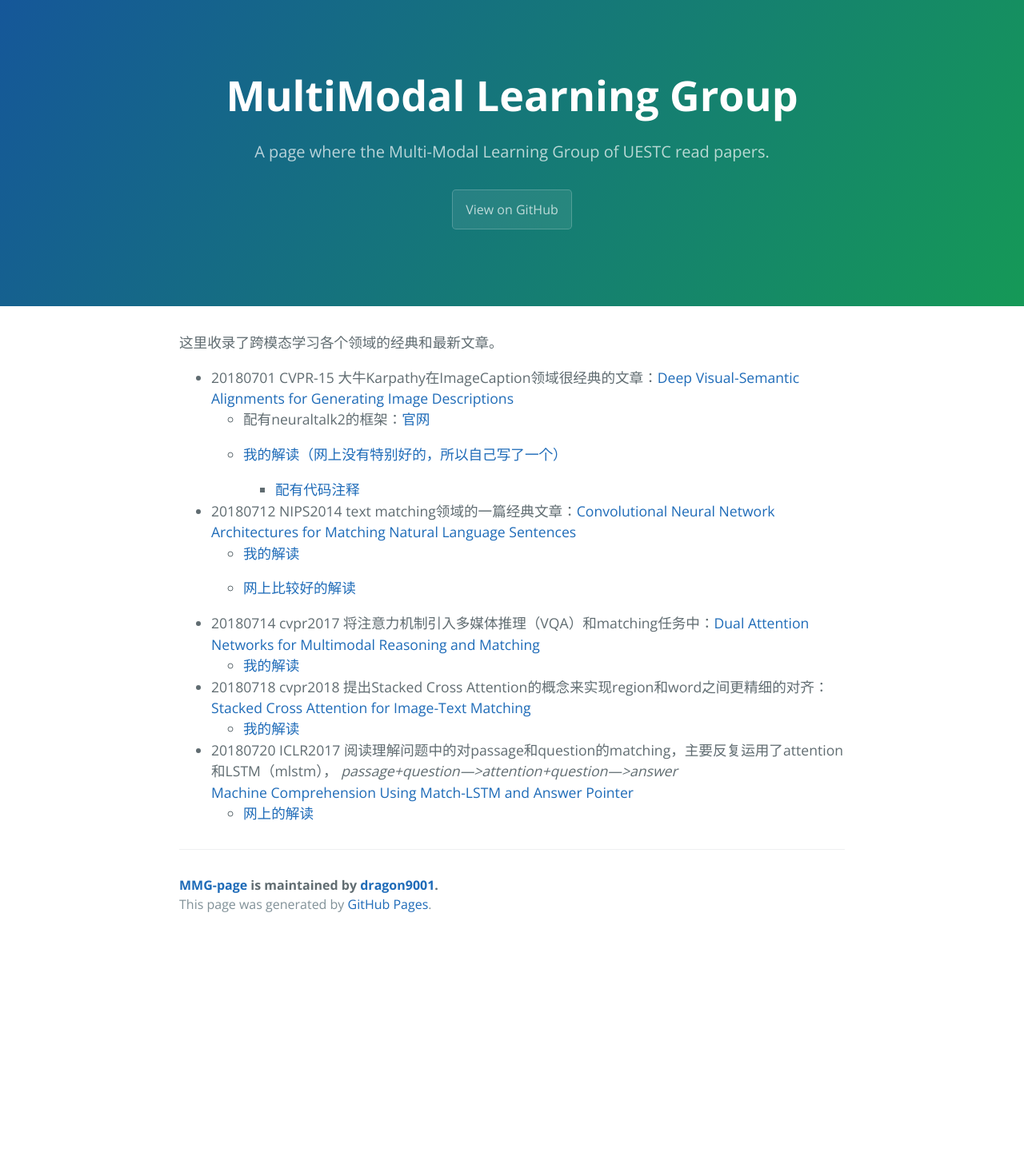
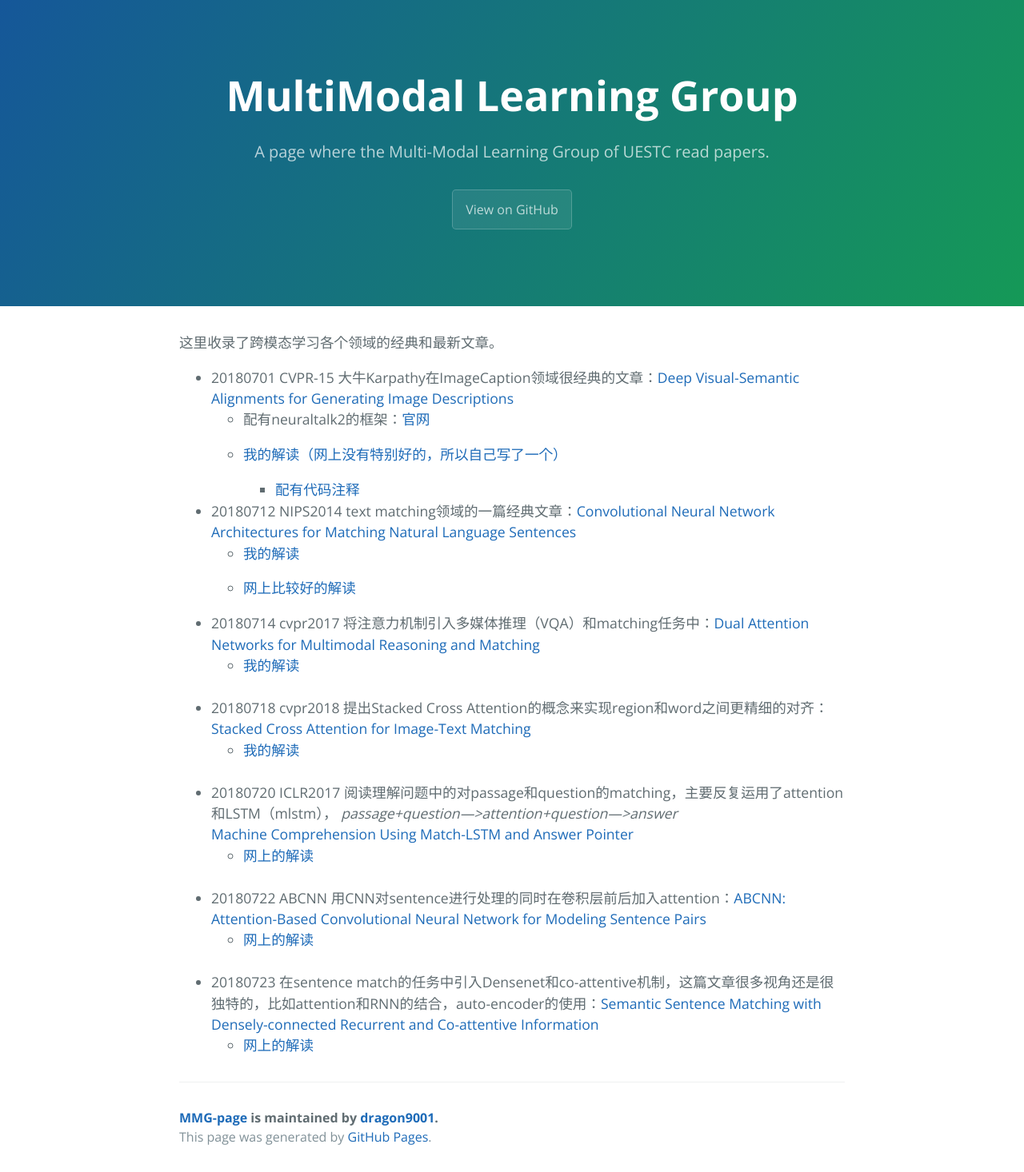
Before and after one commit to dragon9001/MMG-page, a Jekyll site: the page built from docs/mml_awesome_paper.md, in a window 1280 px wide. Shown: the whole page at 80% size. Built offline with Jekyll 4.4.1, drawn with Linux system fonts in a browser that asks for light colours; our own code applies the rules of GitHub Pages for plain Markdown files; before the commit the page ends 1175 px from its top, so only the background shows below that.

Commit message:
add densely co-attention

```diff
--- a/docs/mml_awesome_paper.md
+++ b/docs/mml_awesome_paper.md
@@ -15,13 +15,21 @@
 
 - 20180714 cvpr2017 将注意力机制引入多媒体推理（VQA）和matching任务中：[Dual Attention Networks for Multimodal Reasoning and Matching](https://arxiv.org/abs/1611.00471)
 	- [我的解读](https://zhuanlan.zhihu.com/p/39764622)
-
+<br/><br/>
 
 - 20180718 cvpr2018 提出Stacked Cross Attention的概念来实现region和word之间更精细的对齐：[Stacked Cross Attention for Image-Text Matching](https://arxiv.org/abs/1803.08024)
 	- [我的解读](https://zhuanlan.zhihu.com/p/40198445)
-
+<br/><br/>
 
 - 20180720 ICLR2017 阅读理解问题中的对passage和question的matching，主要反复运用了attention和LSTM（mlstm），
 *passage+question--->attention+question--->answer*
 [Machine Comprehension Using Match-LSTM and Answer Pointer](https://arxiv.org/abs/1608.07905)
 	- [网上的解读](https://zhuanlan.zhihu.com/p/23459263)
+<br/><br/>
+
+- 20180722 ABCNN 用CNN对sentence进行处理的同时在卷积层前后加入attention：[ABCNN: Attention-Based Convolutional Neural Network for Modeling Sentence Pairs](https://arxiv.org/abs/1512.05193v1)
+	- [网上的解读](https://blog.csdn.net/u014029197/article/details/80348047)
+<br/><br/>
+
+- 20180723 在sentence match的任务中引入Densenet和co-attentive机制，这篇文章很多视角还是很独特的，比如attention和RNN的结合，auto-encoder的使用：[Semantic Sentence Matching with Densely-connected Recurrent and Co-attentive Information](https://arxiv.org/abs/1805.11360?context=cs.CL)
+	- [网上的解读](https://www.paperweekly.site/papers/2082)
```
